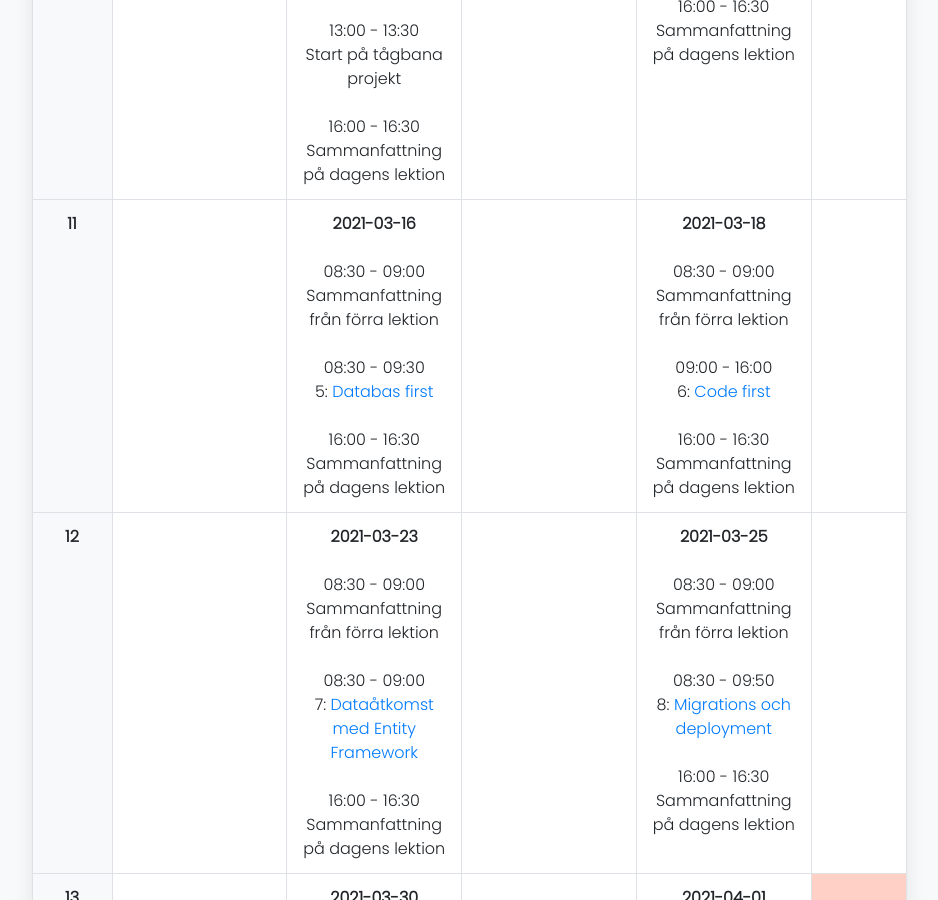
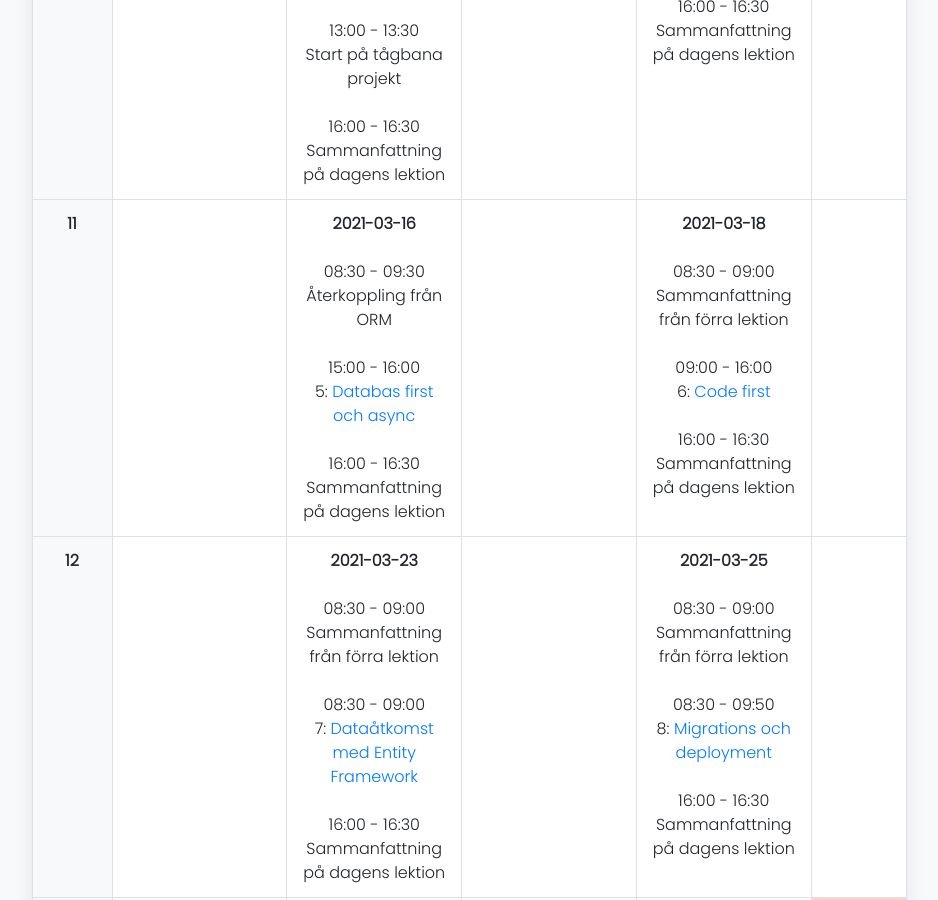
Before and after one commit to PGVSNH20/PGVSNH20-dataatkomst, a Jekyll site: the page built from schedule.md, in a window 1280 px wide and 900 px high, scrolled down 1082 px. Shown: the whole window, without its empty margins (171-1109 px from the left). Built offline with Jekyll 4.4.1, drawn with Linux system fonts in a browser that asks for light colours; nearby versions of some CDN libraries.

Commit message:
Updates schedule

```diff
--- a/_data/schedule.yml
+++ b/_data/schedule.yml
@@ -168,19 +168,19 @@ weeks:
     weekday: "Tisdag"
     activities:
     - activity: standup
-      title: "Sammanfattning från förra lektion "
+      title: "Återkoppling från ORM"
       titleEn: "Summary of previous lecure and start of day"
       description: "Är där frågor sen förra lektion? Boarding card"
       start-full: 20210316T083000
-      end-full: 20210316T090000
+      end-full: 20210316T093000
     - activity: lecture
-      title: "Databas first"
+      title: "Databas first och async"
       titleEn: "Database first"
       number: "5"
       slug: lectures/databasefirst
       description: "En teknik vart man börja med att skåpa en databas, kanske man har en eksisterende (legacy) databas"
-      start-full: 20210316T083000
-      end-full: 20210316T093000
+      start-full: 20210316T150000
+      end-full: 20210316T160000
     - activity: standup
       title: "Sammanfattning på dagens lektion"
       titleEn: "Summary of the lecture of the day"
```
